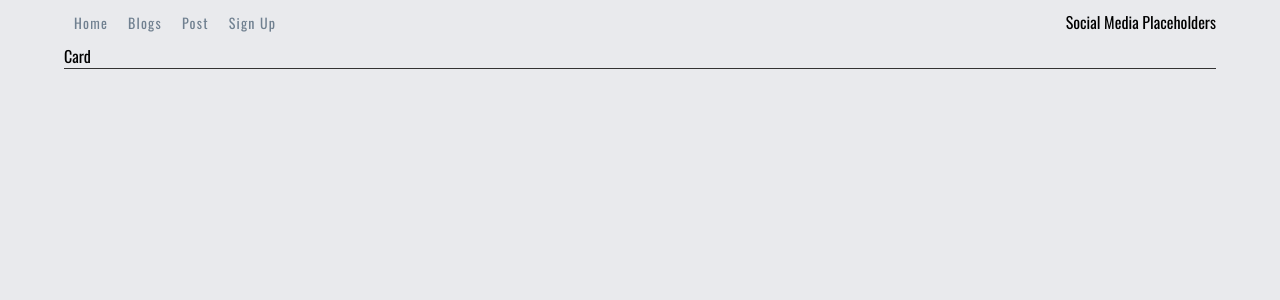
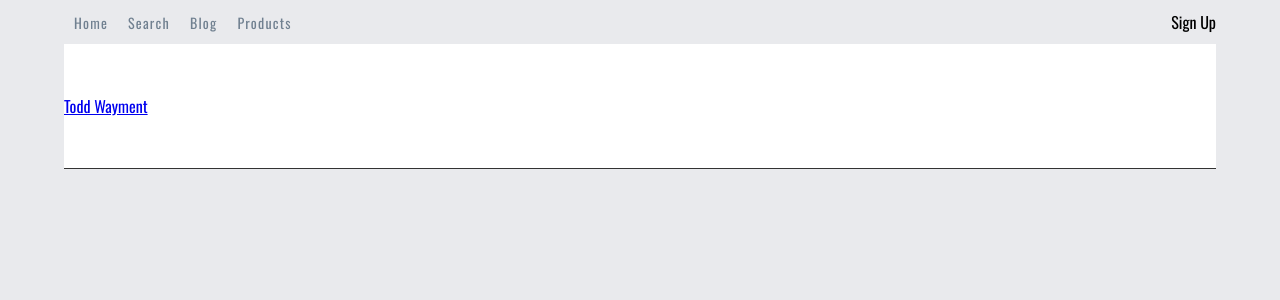
Before and after one commit to Tbonexas/snare, a React (Create React App) app: page / in a window 1280 px wide. Shown: the top 300 px of the page. Built offline with nearby package versions, Linux system fonts and the light colour scheme.

Commit message:
pushed changes from desktop to GH. Added logo components and updated headers.

```diff
--- a/src/components/Header/index.js
+++ b/src/components/Header/index.js
@@ -1,21 +1,18 @@
 import React from 'react'
 import './style.css'
-/**
-* @author
-* @function Header
-**/
+
 
 const Header = (props) => {
   return(
     <header className="header">
         <nav className="headerMenu">
             <a href="#">Home </a>
-            <a href="#">Blogs </a>
-            <a href="#">Post </a>
-            <a href="#">Sign Up</a>
+            <a href="#">Search </a>
+            <a href="#">Blog </a>
+            <a href="#">Products </a>
         </nav>
         <div>
-            Social Media Placeholders
+            Sign Up
         </div>
     </header>
    )
--- a/src/components/Hero/index.js
+++ b/src/components/Hero/index.js
@@ -1,12 +1,15 @@
 import React from 'react'
 import './style.css'
 import Card from '../UI/Card';
+import Logo from '../Logo';
 
 
 const Hero = (props) => {
   return(
     <div>
-        <Card />
+        <Card>
+          <Logo />
+        </Card>
     </div>
    )
 
--- /dev/null
+++ b/src/components/Logo/index.js
@@ -0,0 +1,14 @@
+import React from 'react'
+import './style.css';
+
+
+const Logo = (props) => {
+  return(
+    <div className="logo">
+        <a href="#">Todd Wayment</a>
+    </div>
+   )
+
+ }
+
+export default Logo;
--- a/src/components/UI/Card/index.js
+++ b/src/components/UI/Card/index.js
@@ -8,7 +8,9 @@ import './style.css';
 
 const Card = (props) => {
   return(
-    <div>Card</div>
+    <div className="card">
+      {props.children}
+    </div>
    )
 
  }
--- a/src/components/UI/Card/style.css
+++ b/src/components/UI/Card/style.css
@@ -0,0 +1,5 @@
+.card {
+    background-color: white;
+    padding: 50px 0;
+
+}
```
Also changed, not shown: src/components/Logo/style.css (added).
